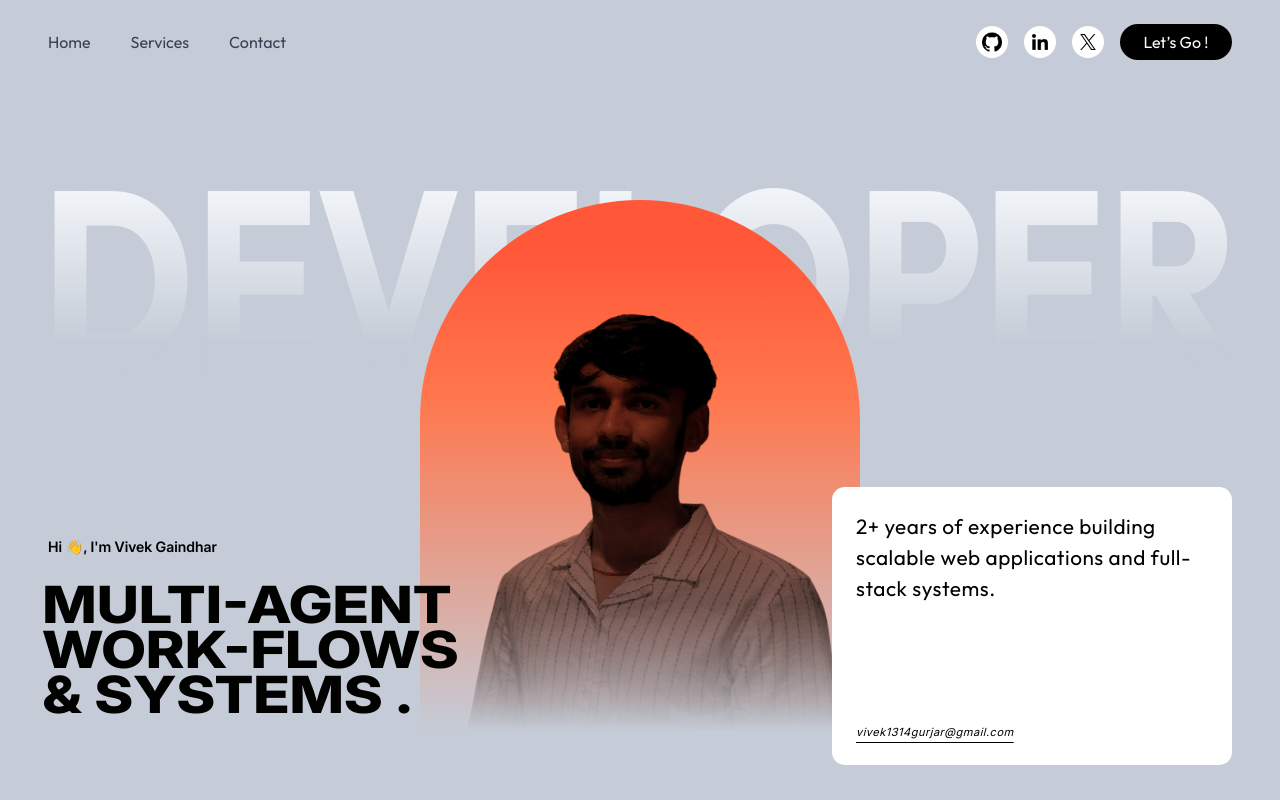
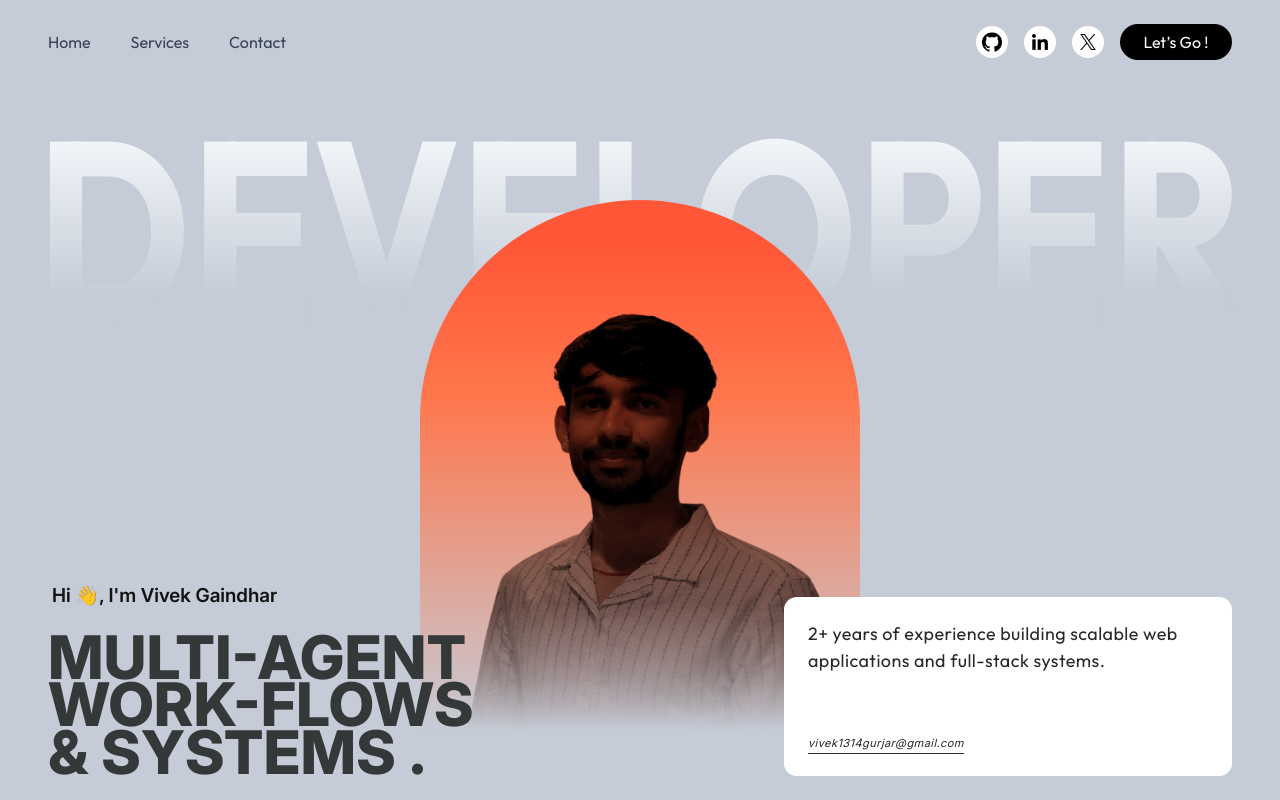
Before and after one commit to vivek-1314/portfolio, a Next.js app: page / in a window 1280 px wide. Shown: the top 800 px of the page. Built offline with nearby package versions, Linux system fonts and the light colour scheme.

Commit message:
added responsiveness

```diff
--- a/components/banner.tsx
+++ b/components/banner.tsx
@@ -2,13 +2,13 @@ import ZigZagCircle from "./circle"
 
 export default function Banner() {
     return (
-        <div className="md:mt-14 flex-1 z-10 w-full flex md:flex-row flex-col md:items-center items-start justify-between md:px-12 px-6 ">
-            <div className="md:h-full h-1/2 md:w-1/2 w-full flex flex-col md:items-start md:justify-center items-start md:gap-4 font-[inter-bold]">
-                    <span className="text-[0.9rem] md:test-md">Hi 👋, I'm <span>Vivek Gaindhar</span></span>
-                    <h2 className="md:text-[3.2rem] pl-1 md:pl-5 text-[1.8rem] text-[#010200] font-[inter-extrabold] md:leading-[2.8rem] leading-[1.6rem] mt-2 text-left uppercase md:scale-x-115 scale-x-105 ">Multi-Agent <br /> Work-flows <br /> & Systems .</h2>
+        <div className="md:mt-14 h-[rem] flex-1 z-10 w-full flex md:flex-row flex-col md:items-end mb-6 items-start justify-end md:px-12 px-3 ">
+            <div className="md:h-full h-1/2 md:w-1/2 w-full flex flex-col md:items-start md:justify-end items-start md:gap-4 font-[inter-bold]">
+                    <span className="text-[3vw] text-[#121212] pl-1 md:text-[1.5vw]">Hi 👋, I'm <span>Vivek Gaindhar</span></span>
+                    <h2 className="md:text-[4.7vw] text-[5vw] text-[#353839] font-[inter-extrabold] leading-[4vw] md:leading-[3.7vw] mt-2 text-left uppercase ">Multi-Agent <br /> Work-flows <br /> & Systems .</h2>
             </div>
-            <div className="flex flex-col items-end md:h-[80%] md:w-1/2 w-full">
-                <div className="bg-white h-full md:w-100 w-full rounded-[0.8rem] md:text-[1.3rem] text-[1.1rem] tracking-wide p-6 Outfit-Regular flex flex-col items-start md:gap-0 gap-10 justify-between">
+            <div className="flex flex-col items-end md:h-[14vw]  md:w-1/2 w-full">
+                <div className="bg-white text-[#28282B] h-full md:w-[35vw] w-full rounded-[0.8rem] md:text-[1.4vw] text-[1.1rem] tracking-wide p-6 Outfit-Regular flex flex-col items-start md:gap-0 gap-10 justify-between">
                     <p>2+ years of experience building scalable web applications and full-stack systems.</p>
                     <span className="text-[0.7rem] underline underline-offset-6 decoration-1 italic font-[inter-regular]">vivek1314gurjar@gmail.com</span>
                 </div>
--- a/components/hero.tsx
+++ b/components/hero.tsx
@@ -6,8 +6,8 @@ export default function Hero() {
         <>
             <motion.h1
                 id="home"
-                className="gradient-text md:h-60 z-10 md:z-0 h-30 w-full mt-2 md:mt-[6rem] px-12 flex items-center justify-center Outfit-Bold text-[3.6rem] md:text-[12.7rem] md:scale-y-124 scale-y-110 uppercase"
-                initial={{ opacity: 0, y: 80 }}
+                className="gradient-text md:h-60 z-10 md:z-0 h-30 w-full mt-2 md:mt-[3rem] px-12 flex items-center justify-center Outfit-Bold text-[16vw] md:scale-y-124 scale-y-110 uppercase"
+                initial={{ opacity: 0, y: 30 }}
                 animate={{ opacity: 1, y: 0 }}
                 transition={{ duration: 0.8, ease: "easeOut" }}
             >
--- a/components/projects.tsx
+++ b/components/projects.tsx
@@ -42,8 +42,8 @@ export default function Projects() {
               initial={{ opacity: 0, y: 80 }}
               whileInView={{ opacity: 1, y: 0 }}
               viewport={{ once: true, amount: 0.8 }}
-              transition={{ duration: 0.8, ease: "easeOut" }} className="gradient-text z-10 md:z-0 h-40 w-full mt-2 leading-none px-12 flex items-center justify-center Outfit-Bold text-[3.6rem] md:text-[7rem]  uppercase">
-                Latest Portfolio
+              transition={{ duration: 0.8, ease: "easeOut" }} className="gradient-text z-10 md:z-0 h-40 w-full mt-2 leading-none flex items-center justify-center Outfit-Bold text-[8vw] md:text-[8vw]  uppercase">
+                Latest Projects
             </motion.h1>
 
             <section className="grid md:grid-cols-2 grid-cols-1 md:gap-8 gap-3 -mt-8 z-10 justify-items-center">
```
